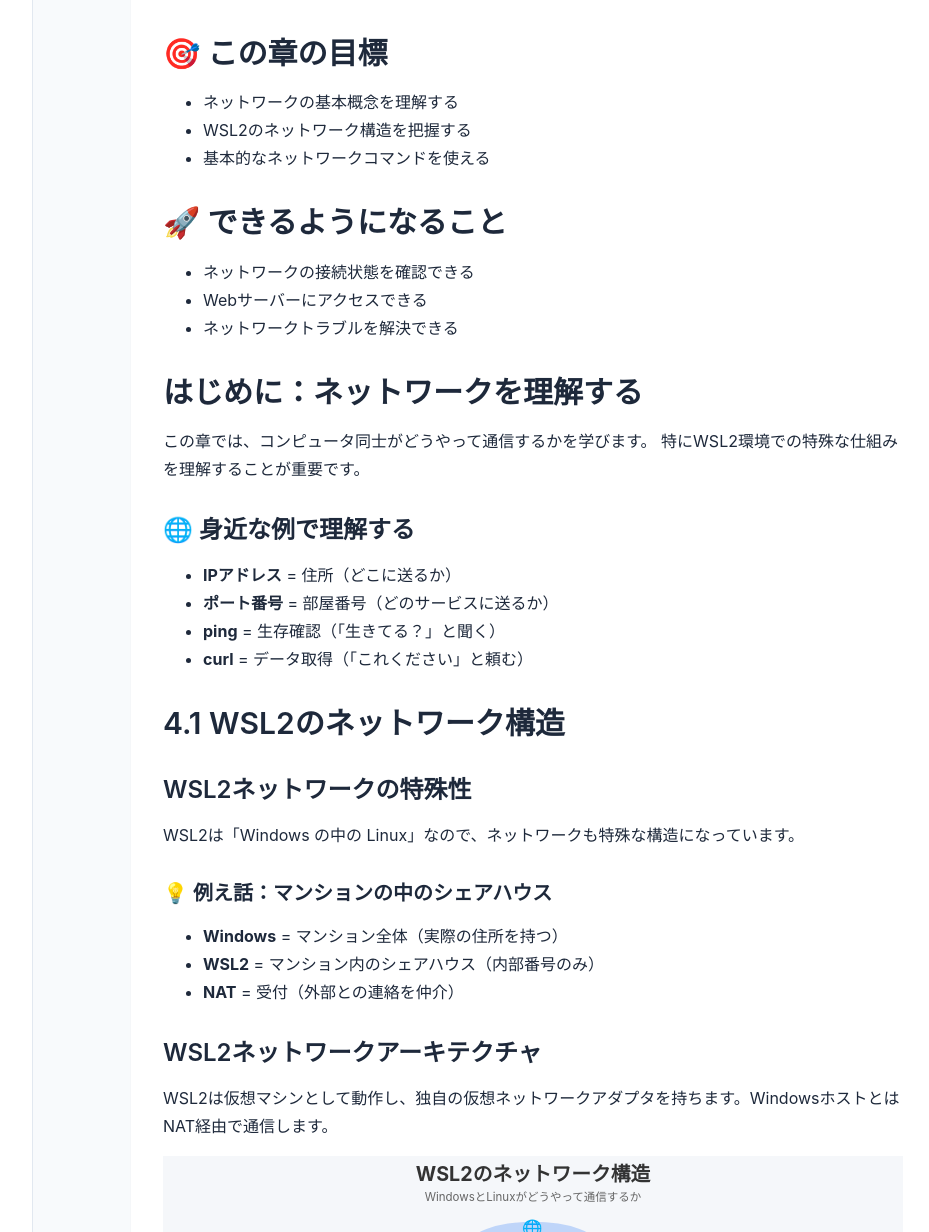
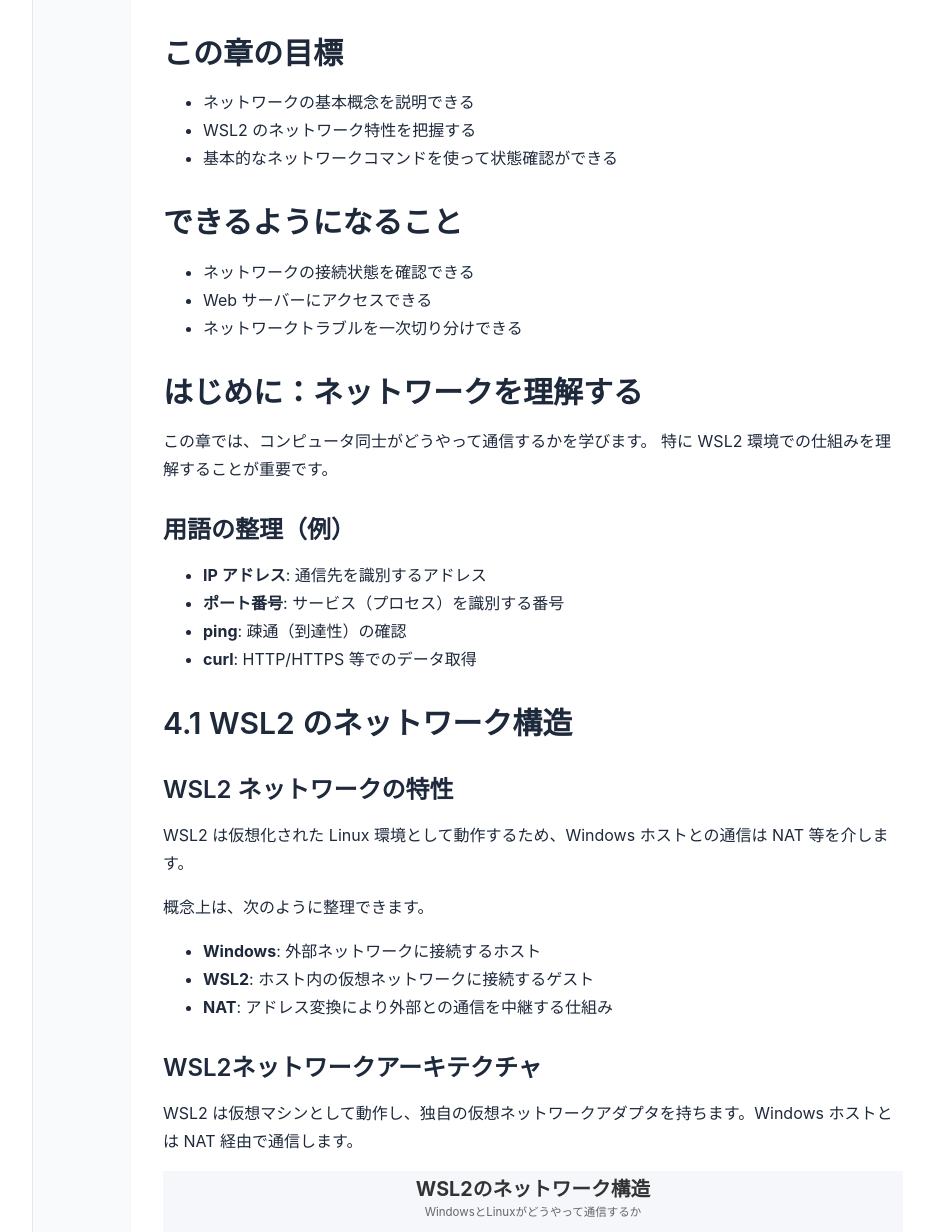
Before and after one commit to itdojp/wsl2-linux-essentials-book, a Jekyll site: the page built from docs/chapter4/index.md, in a window 1280 px wide and 1400 px high, scrolled down 232 px, cut to the strip 168-1400 px from the top of the window. Shown: the whole strip, without its empty margins (247-1176 px from the left). Built offline with Jekyll 4.4.1, drawn with Linux system fonts in a browser that asks for light colours; some of the changed text lies outside the part shown.

Commit message:
docs: polish chapters 3-4

````diff
--- a/docs/chapter4/index.md
+++ b/docs/chapter4/index.md
@@ -11,45 +11,45 @@
 - Windows 側の操作（例: `netsh interface portproxy`）は PowerShell を管理者権限で実行する
 - 章内で `lsof` / `netcat-openbsd` をインストールする（`sudo` が必要）
 
-## 🎯 この章の目標
-- ネットワークの基本概念を理解する
-- WSL2のネットワーク構造を把握する
-- 基本的なネットワークコマンドを使える
+## この章の目標
+- ネットワークの基本概念を説明できる
+- WSL2 のネットワーク特性を把握する
+- 基本的なネットワークコマンドを使って状態確認ができる
 
-## 🚀 できるようになること
+## できるようになること
 - ネットワークの接続状態を確認できる
-- Webサーバーにアクセスできる
-- ネットワークトラブルを解決できる
+- Web サーバーにアクセスできる
+- ネットワークトラブルを一次切り分けできる
 
 ## はじめに：ネットワークを理解する
 
 この章では、コンピュータ同士がどうやって通信するかを学びます。
-特にWSL2環境での特殊な仕組みを理解することが重要です。
+特に WSL2 環境での仕組みを理解することが重要です。
 
-### 🌐 身近な例で理解する
-- **IPアドレス** = 住所（どこに送るか）
-- **ポート番号** = 部屋番号（どのサービスに送るか）
-- **ping** = 生存確認（「生きてる？」と聞く）
-- **curl** = データ取得（「これください」と頼む）
+### 用語の整理（例）
+- **IP アドレス**: 通信先を識別するアドレス
+- **ポート番号**: サービス（プロセス）を識別する番号
+- **ping**: 疎通（到達性）の確認
+- **curl**: HTTP/HTTPS 等でのデータ取得
 
-## 4.1 WSL2のネットワーク構造
+## 4.1 WSL2 のネットワーク構造
 
-### WSL2ネットワークの特殊性
+### WSL2 ネットワークの特性
 
-WSL2は「Windows の中の Linux」なので、ネットワークも特殊な構造になっています。
+WSL2 は仮想化された Linux 環境として動作するため、Windows ホストとの通信は NAT 等を介します。
 
-#### 💡 例え話：マンションの中のシェアハウス
-- **Windows** = マンション全体（実際の住所を持つ）
-- **WSL2** = マンション内のシェアハウス（内部番号のみ）
-- **NAT** = 受付（外部との連絡を仲介）
+概念上は、次のように整理できます。
+- **Windows**: 外部ネットワークに接続するホスト
+- **WSL2**: ホスト内の仮想ネットワークに接続するゲスト
+- **NAT**: アドレス変換により外部との通信を中継する仕組み
 
 ### WSL2ネットワークアーキテクチャ
 
-WSL2は仮想マシンとして動作し、独自の仮想ネットワークアダプタを持ちます。WindowsホストとはNAT経由で通信します。
+WSL2 は仮想マシンとして動作し、独自の仮想ネットワークアダプタを持ちます。Windows ホストとは NAT 経由で通信します。
 
 ![WSL2ネットワーク構造図]({{ site.baseurl }}/assets/images/wsl2-network-structure.svg)
 
-この図は、WSL2がどのようにWindowsホストと連携してネットワーク通信を行うかを示しています。WSL2は専用の仮想ネットワークアダプタを通じて、NATによる変換を経てWindowsホストのネットワークにアクセスします。
+この図は、WSL2 が Windows ホストと連携してネットワーク通信を行う流れを示しています。
 
 ```bash
 # WSL2のIPアドレス確認（内部IP）
@@ -61,10 +61,10 @@
 # 出力例：172.x.x.1（Windowsへの経路）
 ```
 
-⚠️ **重要な注意点**は次のとおりです。
-- WSL2のIPは起動のたびに変わることがある
-- 外部からWSL2に直接アクセスはできない（NATの壁）
-- でも心配不要！localhostで自動転送される
+注意点は次のとおりです。
+- WSL2 の IP アドレスは起動のたびに変わる場合がある
+- 外部ネットワークから WSL2 に直接アクセスできない場合がある（NAT 等の制約）
+- 既定の構成では `localhost` 経由でアクセスできる場合がある（転送機構による）
 
 ### ポートフォワーディングの仕組み
 
````
Also changed, not shown: other parts of docs/chapter4/index.md (+3 -3 lines), docs/chapter3/index.md (+21 -26 lines).
